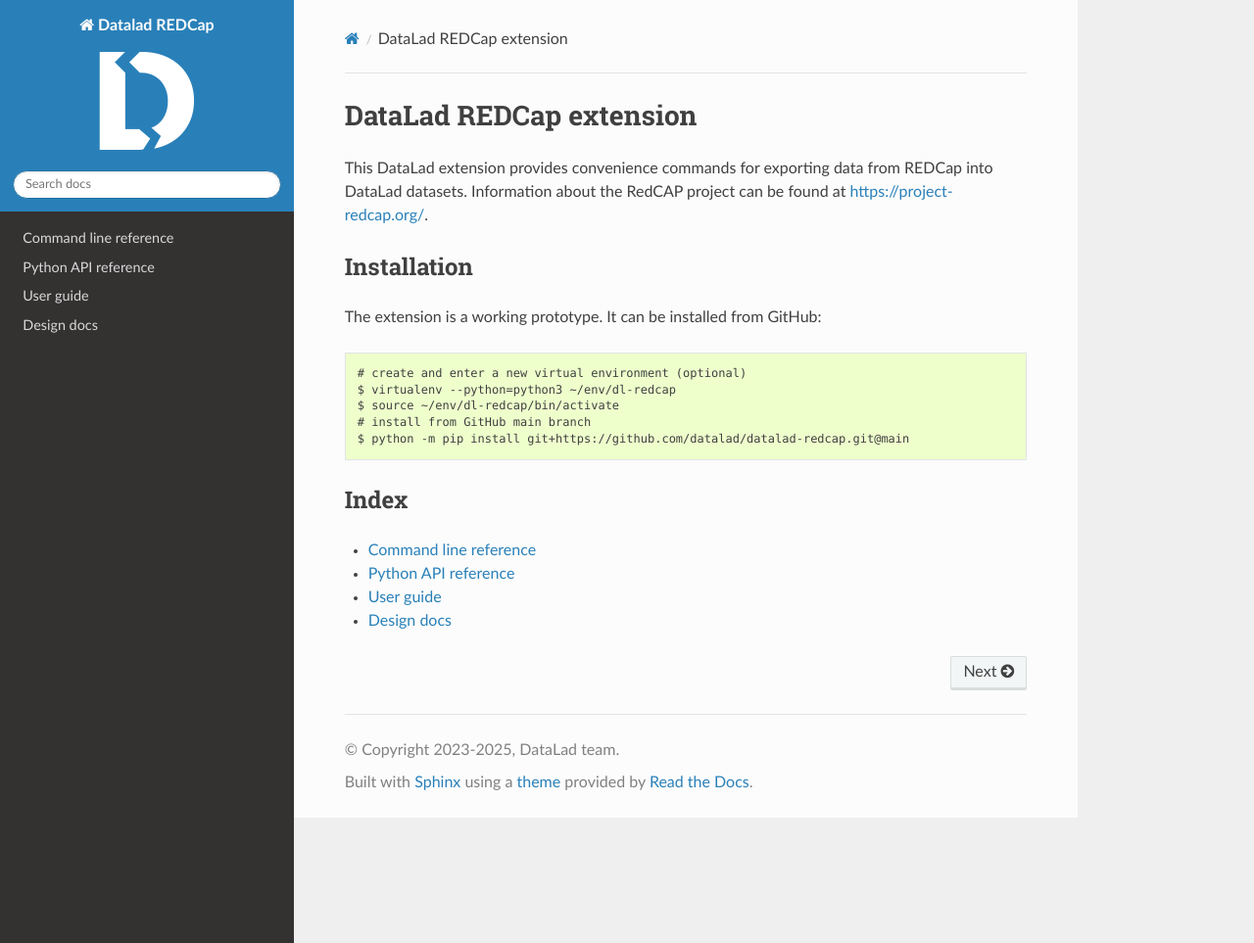
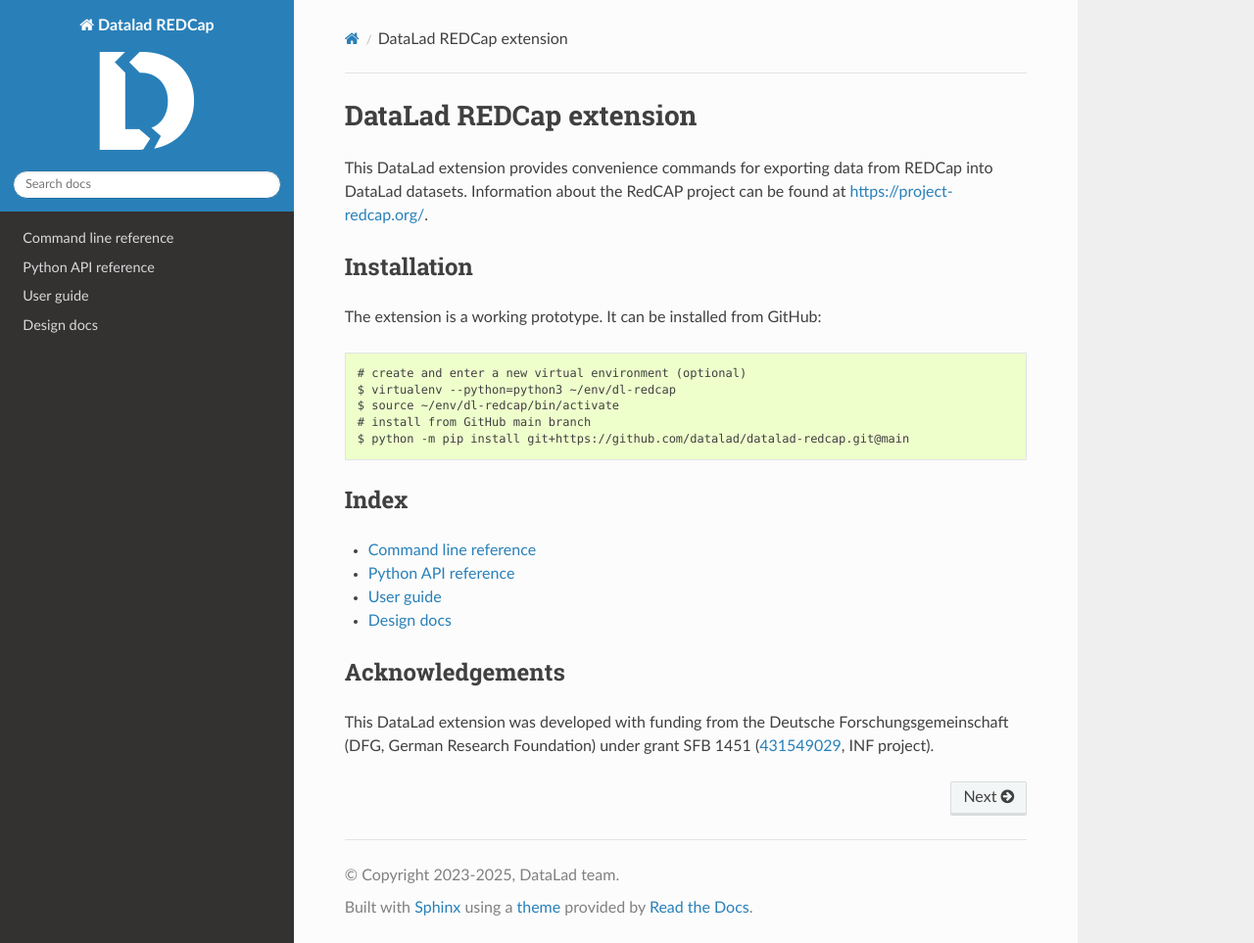
Before and after one commit to datalad/datalad-redcap, a Sphinx documentation site: the page built from docs/source/index.rst, in a window 1280 px wide and 963 px high. Shown: the whole window at 98% size. Built offline with Sphinx 7.4.7 and the Read the Docs theme 3.1.0, drawn with Linux system fonts in a browser that asks for light colours; pages that are not in the unit, such as notebooks, are missing from menus.

Commit message:
Add funding acknowledgement to the docs
Previously, DFG funding was only acknowledged in the README.

```diff
--- a/docs/source/index.rst
+++ b/docs/source/index.rst
@@ -28,4 +28,12 @@
    user_guide
    design_docs
 
+Acknowledgements
+================
+
+This DataLad extension was developed with funding from the Deutsche
+Forschungsgemeinschaft (DFG, German Research Foundation) under grant
+SFB 1451 (`431549029 <https://gepris.dfg.de/gepris/projekt/431549029>`_,
+INF project).
+
 .. |---| unicode:: U+02014 .. em dash
```
